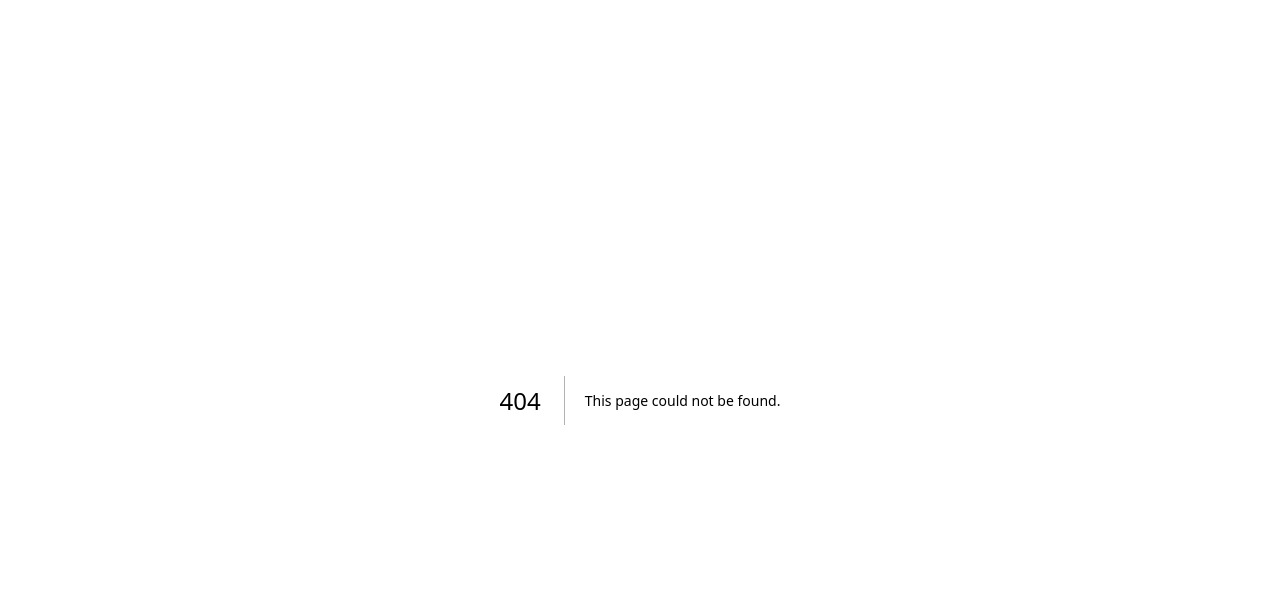
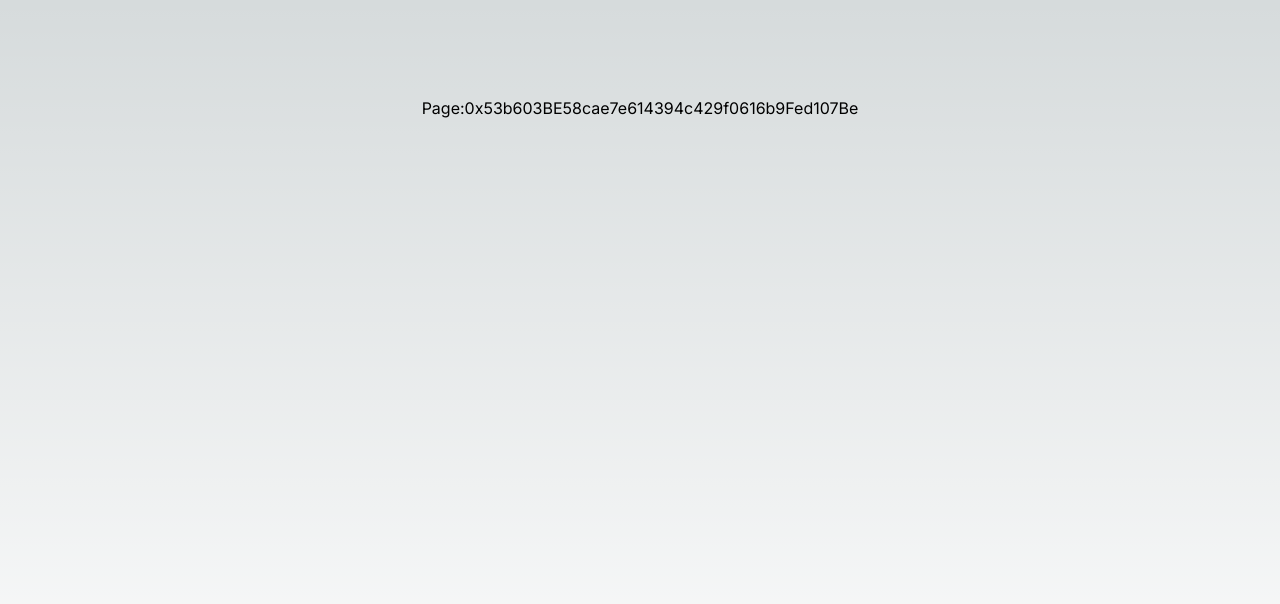
Before and after one commit to ArshaanB/evm-blockchain-explorer, a Next.js app: page /address/0x53b603BE58cae7e614394c429f0616b9Fed107Be in a window 1280 px wide. Before the commit this address had no page. Shown: the top 604 px of the page. Built offline with nearby package versions, Linux system fonts and the light colour scheme.

Commit message:
setup address/ with default addressId forwarding and address/[addressId]

```diff
--- /dev/null
+++ b/app/address/[addressId]/page.tsx
@@ -0,0 +1,8 @@
+export default function Page({ params }: { params: { addressId: string } }) {
+  return (
+    <div className="flex min-h-screen flex-col items-center justify-between p-24">
+      Page:
+      {params.addressId}
+    </div>
+  );
+}
--- /dev/null
+++ b/app/address/page.tsx
@@ -0,0 +1,18 @@
+import Link from "next/link";
+
+export default function AddressPage() {
+  const defaultAddress = "0x53b603BE58cae7e614394c429f0616b9Fed107Be";
+
+  return (
+    <div>
+      <head>
+        <meta
+          http-equiv="refresh"
+          content={`0;url=/address/${defaultAddress}`}
+        />
+      </head>
+      Redirecting... If you are not redirected,
+      <Link href={`/address/${defaultAddress}`}>click here</Link>.
+    </div>
+  );
+}
```
